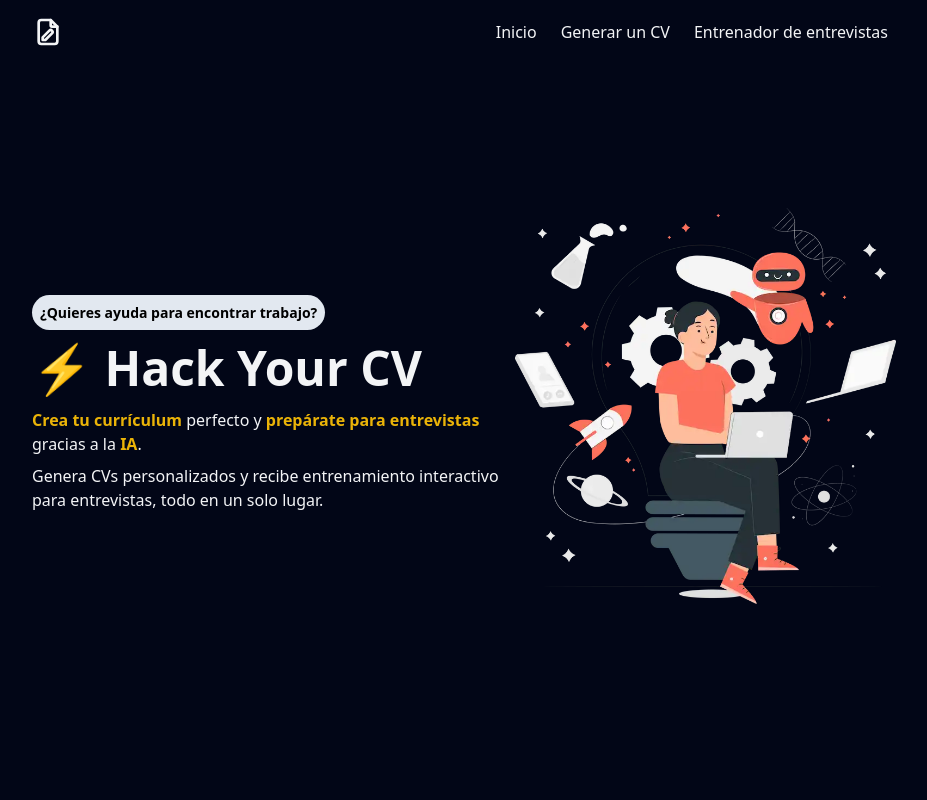
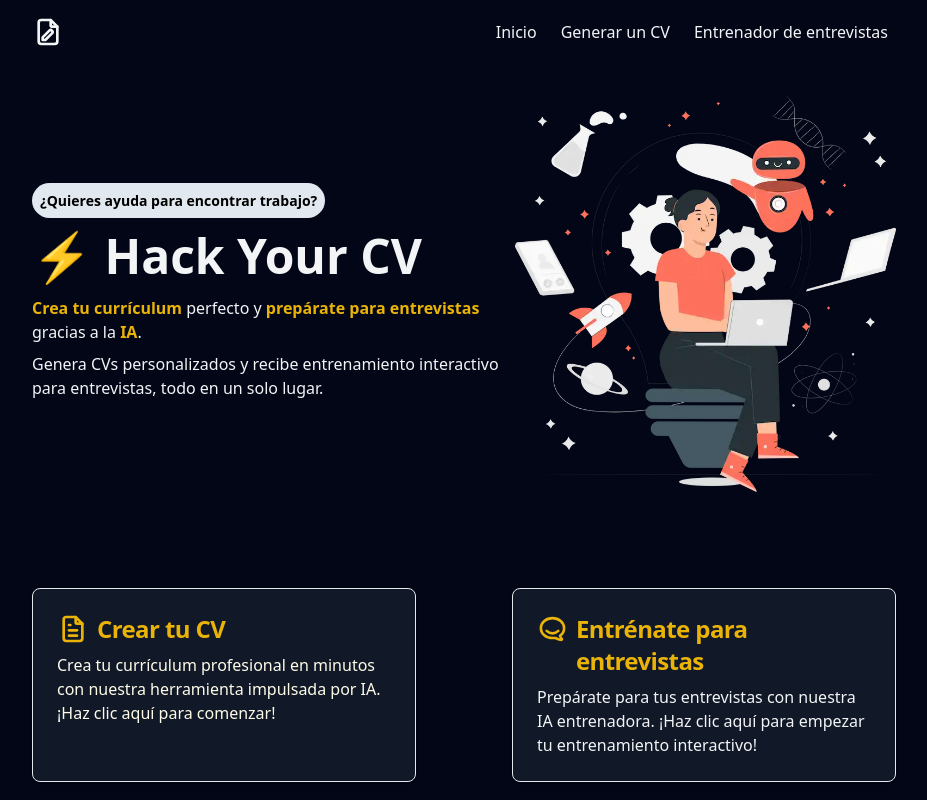
Before and after one commit to adrianpisabarrogarcia/hack-your-cv, an Astro site: page / in a window 1280 px wide. Shown: the whole page, without its empty margins (176-1103 px from the left). Built offline with nearby package versions, Linux system fonts and the light colour scheme; Astro itself is replaced by a stand-in of ours.

Commit message:
Add Presentation

```diff
--- /dev/null
+++ b/src/components/Options.astro
@@ -0,0 +1,62 @@
+<section class="mt-24 flex justify-between">
+  <a
+    href="/cv-generator"
+    class="block max-w-sm p-6 border
+        rounded-lg shadow bg-gray-900 hover:bg-gray-800"
+  >
+    <h5 class="mb-2 text-2xl font-bold tracking-tight text-yellow-500 flex">
+      <svg
+        xmlns="http://www.w3.org/2000/svg"
+        width="32"
+        height="32"
+        viewBox="0 0 24 24"
+        fill="none"
+        stroke="currentColor"
+        stroke-width="2"
+        stroke-linecap="round"
+        stroke-linejoin="round"
+        class="icon icon-tabler icons-tabler-outline icon-tabler-file-text me-2"
+        ><path stroke="none" d="M0 0h24v24H0z" fill="none"></path><path
+          d="M14 3v4a1 1 0 0 0 1 1h4"></path><path
+          d="M17 21h-10a2 2 0 0 1 -2 -2v-14a2 2 0 0 1 2 -2h7l5 5v11a2 2 0 0 1 -2 2z"
+        ></path><path d="M9 9l1 0"></path><path d="M9 13l6 0"></path><path
+          d="M9 17l6 0"></path></svg
+      >
+      Crear tu CV
+    </h5>
+    <p class="font-normal text-yellow-50">
+      Crea tu currículum profesional en minutos con nuestra herramienta
+      impulsada por IA. ¡Haz clic aquí para comenzar!
+    </p>
+  </a>
+  <a
+    href="/interview-trainer"
+    class="block max-w-sm p-6 border
+        rounded-lg shadow bg-gray-900 hover:bg-gray-800"
+  >
+    <h5 class="mb-2 text-2xl font-bold tracking-tight text-yellow-500 flex">
+      <svg
+        xmlns="http://www.w3.org/2000/svg"
+        width="32"
+        height="32"
+        viewBox="0 0 24 24"
+        fill="none"
+        stroke="currentColor"
+        stroke-width="2"
+        stroke-linecap="round"
+        stroke-linejoin="round"
+        class="icon icon-tabler icons-tabler-outline icon-tabler-brand-hipchat me-2"
+        ><path stroke="none" d="M0 0h24v24H0z" fill="none"></path><path
+          d="M17.802 17.292s.077 -.055 .2 -.149c1.843 -1.425 3 -3.49 3 -5.789c0 -4.286 -4.03 -7.764 -9 -7.764c-4.97 0 -9 3.478 -9 7.764c0 4.288 4.03 7.646 9 7.646c.424 0 1.12 -.028 2.088 -.084c1.262 .82 3.104 1.493 4.716 1.493c.499 0 .734 -.41 .414 -.828c-.486 -.596 -1.156 -1.551 -1.416 -2.29z"
+        ></path><path d="M7.5 13.5c2.5 2.5 6.5 2.5 9 0"></path></svg
+      >
+      Entrénate para entrevistas
+    </h5>
+    <p class="font-normal text-yellow-50">
+      <p>
+        Prepárate para tus entrevistas con nuestra IA entrenadora. ¡Haz clic
+        aquí para empezar tu entrenamiento interactivo!
+      </p>
+    </p>
+  </a>
+</section>
--- a/src/components/Presentation.astro
+++ b/src/components/Presentation.astro
@@ -1,4 +1,4 @@
-<section class="mt-40 flex justify-between items-center">
+<section class="mt-12 flex justify-between items-center">
   <div>
     <span class="p-2 bg-slate-200 text-black rounded-full font-bold text-sm">
       ¿Quieres ayuda para encontrar trabajo?
--- a/src/pages/index.astro
+++ b/src/pages/index.astro
@@ -2,9 +2,11 @@
 import Layout from "../layouts/Layout.astro";
 import Header from "../components/Header.astro";
 import Presentation from "../components/Presentation.astro";
+import Options from "../components/Options.astro";
 ---
 
 <Layout title="Hack Your CV">
   <Header showTitle={false} />
   <Presentation />
+  <Options />
 </Layout>
```
